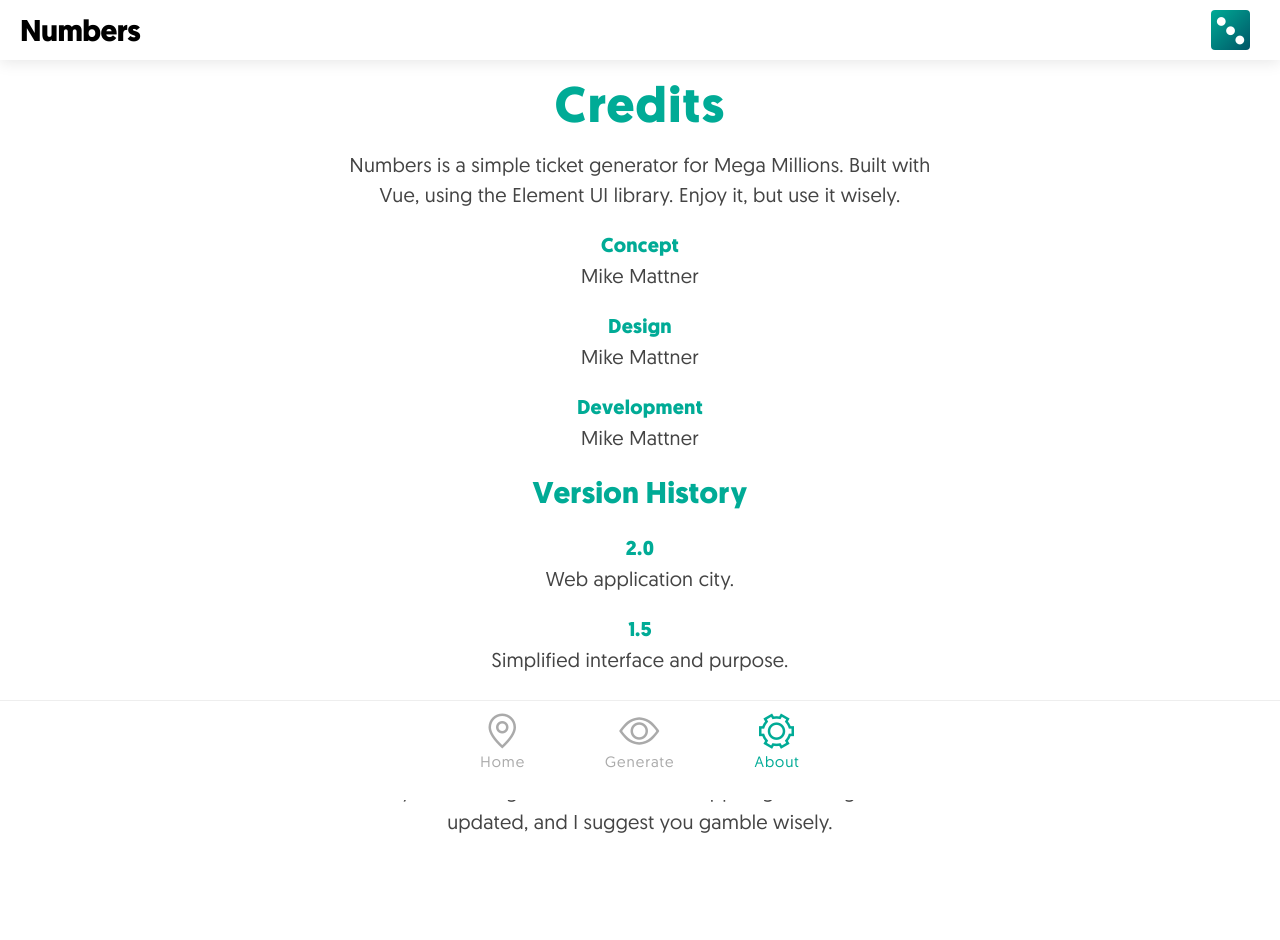
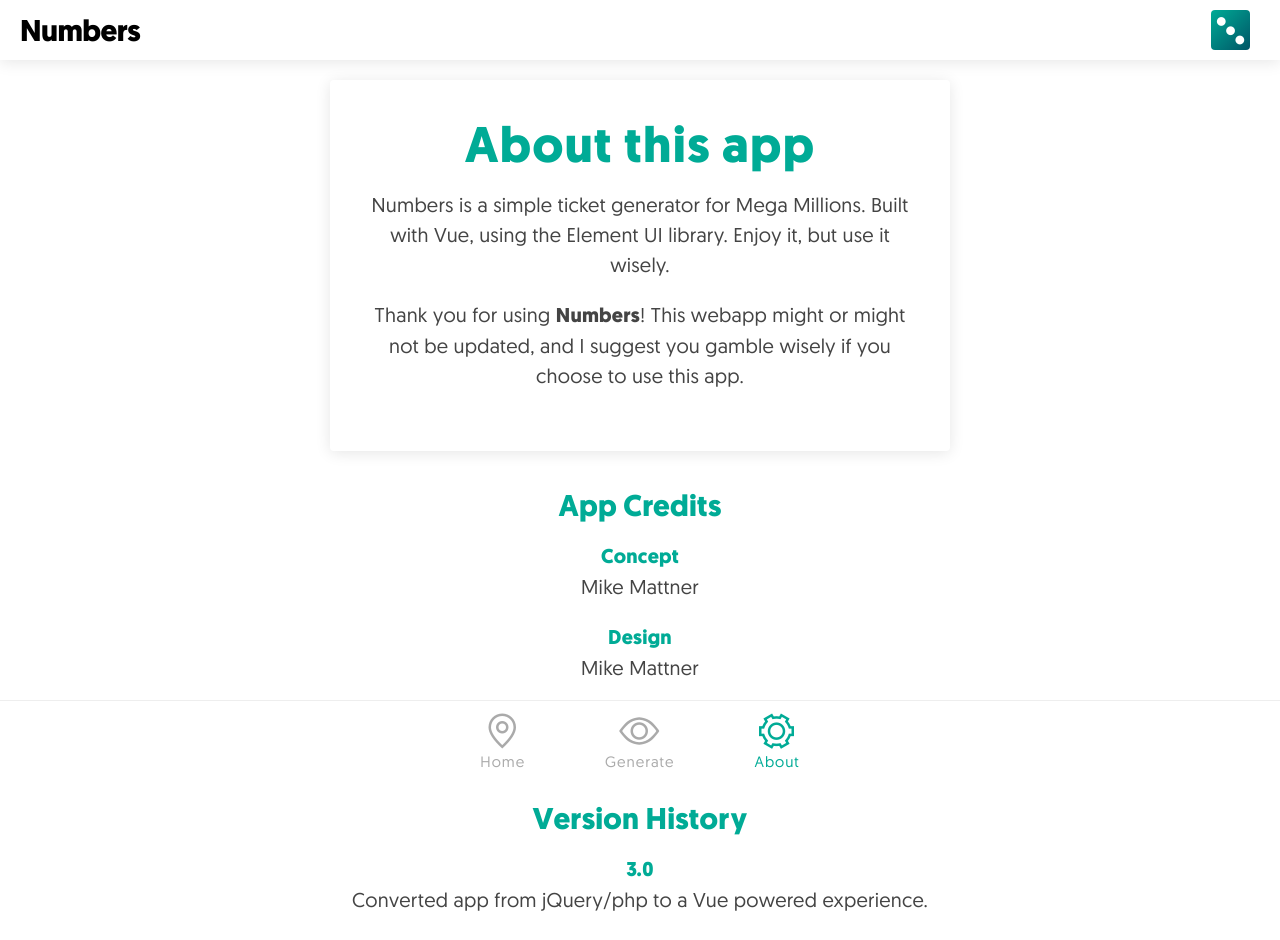
Before and after one commit to mikemattner/numbers, a Vue app: page /about in a window 1280 px wide. Shown: the top 940 px of the page. Built offline with nearby package versions, Linux system fonts and the light colour scheme.

Commit message:
Refining styles further.

```diff
--- a/src/views/About.vue
+++ b/src/views/About.vue
@@ -2,9 +2,14 @@
   <div class="about">
     <el-row type="flex" class="row-bg" justify="center">
         <el-col :xs="24" :md="16" :lg="12">
-            <h1>Credits</h1>
-            <p>Numbers is a simple ticket generator for Mega Millions. Built with Vue,
-             using the Element UI library. Enjoy it, but use it wisely.</p>
+            <div class="card">
+                <h1>About this app</h1>
+                <p>Numbers is a simple ticket generator for Mega Millions. Built with Vue,
+                 using the Element UI library. Enjoy it, but use it wisely.</p>
+                <p>Thank you for using <strong>Numbers</strong>! This webapp might or might
+                not be updated, and I suggest you gamble wisely if you choose to use this app.</p>
+            </div>
+            <h2>App Credits</h2>
             <dl>
                 <dt>Concept</dt>
                 <dd>Mike Mattner</dd>
@@ -20,6 +25,10 @@
 
             <h2>Version History</h2>
             <dl>
+                <dt>3.0</dt>
+                <dd>Converted app from jQuery/php to a Vue powered experience.</dd>
+            </dl>
+            <dl>
                 <dt>2.0</dt>
                 <dd>Web application city.</dd>
             </dl>
@@ -31,9 +40,6 @@
                 <dt>1.0</dt>
                 <dd>First release.</dd>
             </dl>
-
-            <p class="thanks">Thank you for using <strong>Numbers</strong>! This webapp might or might
-            not be updated, and I suggest you gamble wisely.</p>
         </el-col>
     </el-row>
   </div>
@@ -53,6 +59,10 @@ export default {
     h1{
         margin: 0 0 1rem;
     }
+    h2 {
+        margin-top: 2rem;
+        margin-bottom: 1rem;
+    }
     dl {
         margin: 0 0 1rem;
 
--- a/src/views/Home.vue
+++ b/src/views/Home.vue
@@ -1,5 +1,7 @@
 <template>
   <div class="home">
+    <el-row type="flex" class="row-bg" justify="center">
+        <el-col :xs="24" :md="16" :lg="12">
             <div class="card card--blue">
                 <h4>Welcome</h4>
                 <h1>What is Numbers?</h1>
@@ -11,6 +13,8 @@
                 <p>Head over to the generate tab, choose the number, and tap generate. Super simple.</p>
                 <router-link to="/generate" class="btn"><i class="el-icon-view"></i> Generate</router-link>
             </div>
+        </el-col>
+    </el-row>
   </div>
 </template>
 
```
Lines whose indentation alone changed are shown as unchanged.
